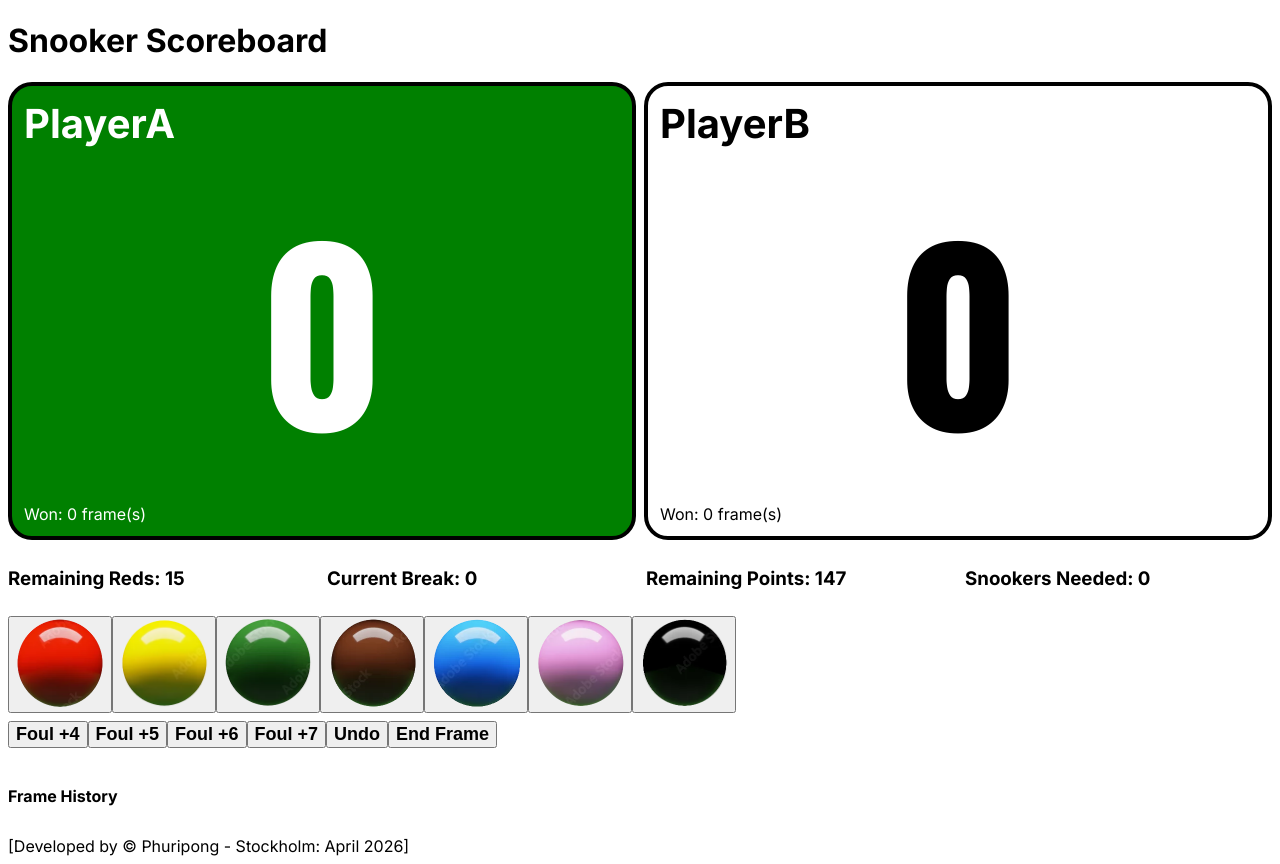
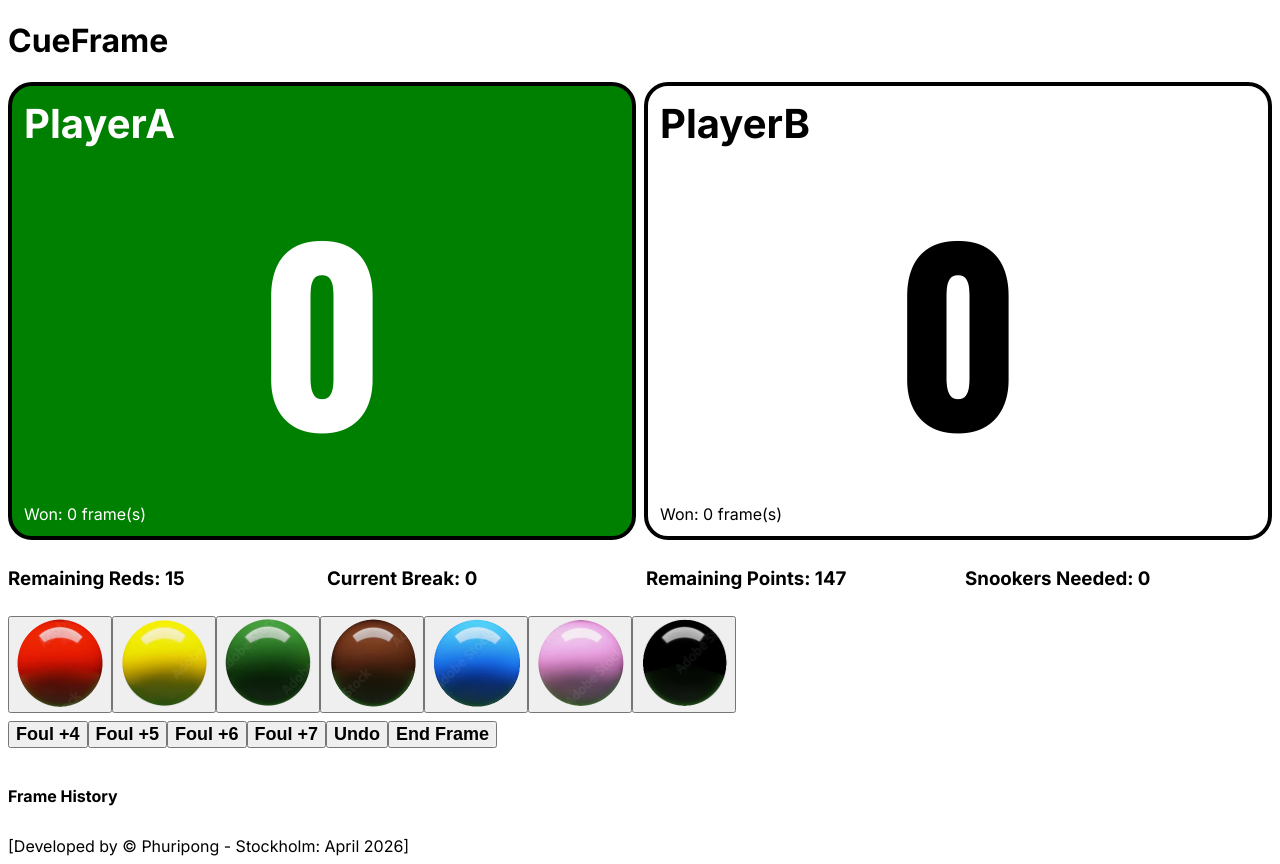
Before and after one commit to phuriponga/SnookerScoreBoard, a Next.js app: page / in a window 1280 px wide. Built offline with nearby package versions, Linux system fonts and the light colour scheme.

Commit message:
Rename header from 'Snooker Scoreboard' to 'CueFrame'

```diff
--- a/app/page.tsx
+++ b/app/page.tsx
@@ -3,7 +3,7 @@ import SnookerScoreboardApp from "../components/SnookerScoreboardApp";
 export default function HomePage() {
   return (
     <div className="p-6">
-      <h1 className="text-4xl font-bold mb-8">Snooker Scoreboard</h1>
+      <h1 className="text-4xl font-bold mb-8">CueFrame</h1>
       <SnookerScoreboardApp />
     </div>
   );
```
